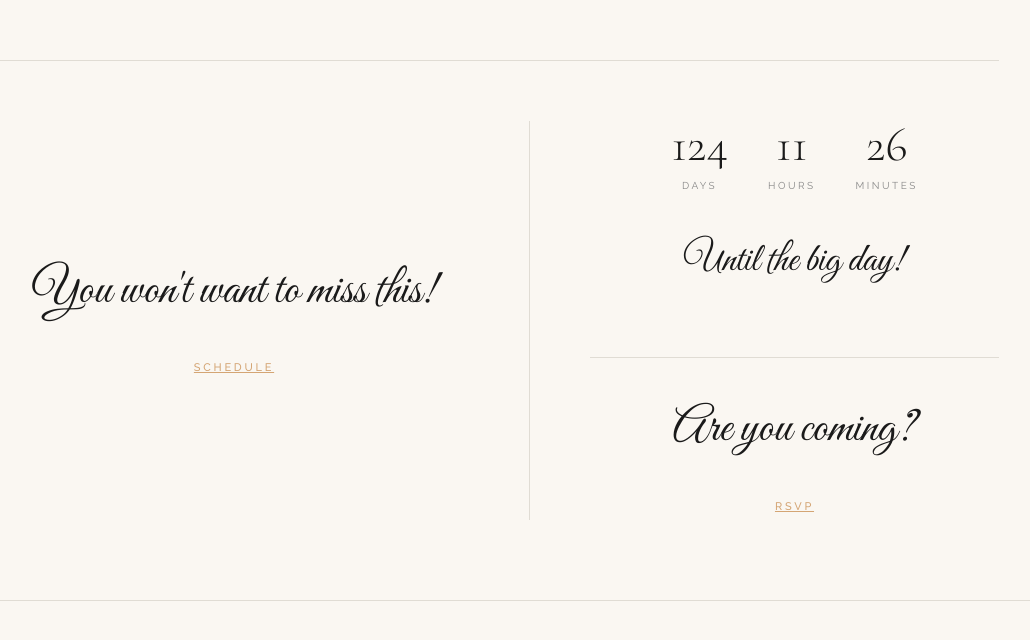
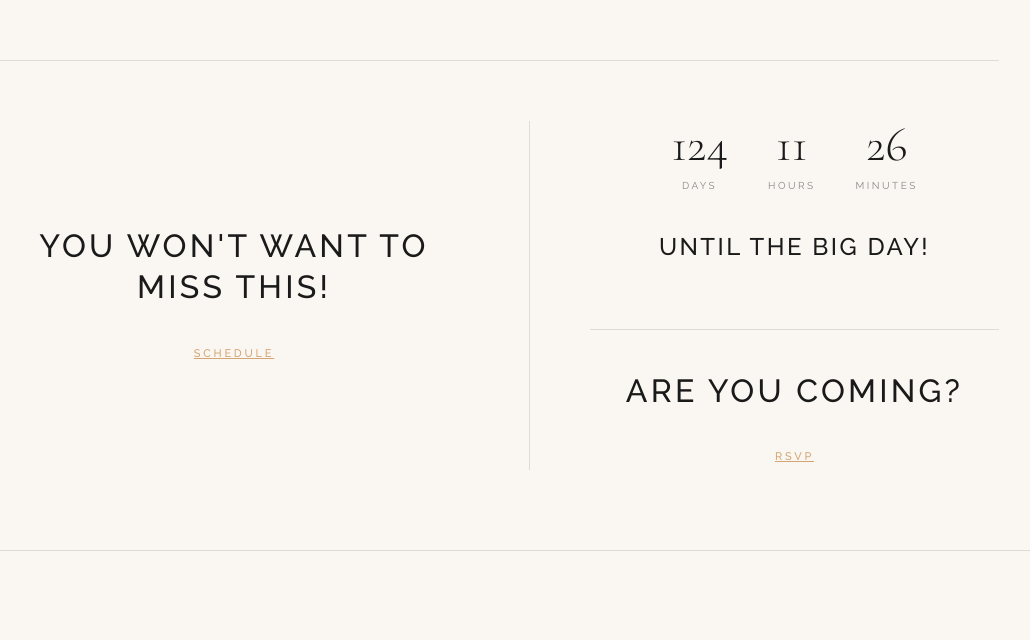
Before and after one commit to FidHackU/WeddingApp, a React (Vite) app in the folder WeddingReact/: page / in a window 1280 px wide. Shown: the part 1120-1760 px from the top of the page, without its empty margins (141-1171 px from the left). Built offline with nearby package versions, Linux system fonts and the light colour scheme.

Commit message:
Fix QnA errors and update attire text

```diff
--- a/WeddingReact/src/components/Navigation.css
+++ b/WeddingReact/src/components/Navigation.css
@@ -31,7 +31,7 @@
 
 .nav-link {
     font-family: var(--font-sans);
-    font-size: 11px;
+    font-size: 13px;
     font-weight: 400;
     letter-spacing: 0.2em;
     text-transform: uppercase;
@@ -184,7 +184,7 @@
 .nav-panel-link {
     display: block;
     font-family: var(--font-sans);
-    font-size: 13px;
+    font-size: 15px;
     font-weight: 400;
     letter-spacing: 0.2em;
     text-transform: uppercase;
@@ -228,7 +228,7 @@
     }
 
     .nav-panel-link {
-        font-size: 14px;
+        font-size: 16px;
         padding: 20px 0;
         text-align: center;
     }
--- a/WeddingReact/src/pages/Home.css
+++ b/WeddingReact/src/pages/Home.css
@@ -102,12 +102,14 @@
 
 /* Callout Text */
 .home-callout-text {
-    font-family: var(--font-script);
-    font-size: clamp(32px, 5vw, 48px);
-    font-weight: 400;
+    font-family: var(--font-sans);
+    font-size: clamp(24px, 4vw, 32px);
+    font-weight: 500;
     color: var(--color-text);
     margin-bottom: 30px;
     line-height: 1.3;
+    text-transform: uppercase;
+    letter-spacing: 0.1em;
 }
 
 /* Links */
@@ -157,10 +159,13 @@
 }
 
 .home-countdown-title {
-    font-family: var(--font-script);
-    font-size: clamp(28px, 4vw, 40px);
-    font-weight: 400;
+    font-family: var(--font-sans);
+    font-size: clamp(20px, 3vw, 24px);
+    font-weight: 500;
     color: var(--color-text);
+    text-transform: uppercase;
+    letter-spacing: 0.1em;
+    margin-top: 15px;
 }
 
 /* Responsive Design */
--- a/WeddingReact/src/pages/QnA.tsx
+++ b/WeddingReact/src/pages/QnA.tsx
@@ -37,7 +37,7 @@ export function QnA() {
                             <br /><br />
                             <strong>Church Ceremony:</strong> Please dress modestly and appropriately. We have a theme colour and would love for you to join us. Any shades of Green and Cream are welcome.
                             <br /><br />
-                            <strong>Hotel Reception:</strong> The Theme is Old Money Rich styles or Traditional Kadazan Attire.
+                            <strong>Hotel Reception:</strong> The Theme is Old Money Rich styles or Traditional Kadazan Costume.
                             <br /><br />
                             But it’s entirely your choice! Most importantly, wear whatever makes you feel your best!
                         </p>
@@ -53,7 +53,7 @@ export function QnA() {
                     <div className="qna-item">
                         <h3 className="qna-question">Do you have hotel accommodations?</h3>
                         <p className="qna-answer">
-                            Yes! Hilton Hotel is offering special discounted rates for all our guests. If you need a room, please reach out to us directly. (Before 31st Jan 2026)
+                            Yes! Hilton Hotel is offering special discounted rates for all our guests. If you need a room, please reach out to us directly. (Before 25th Feb 2026)
                         </p>
                     </div>
 
```
